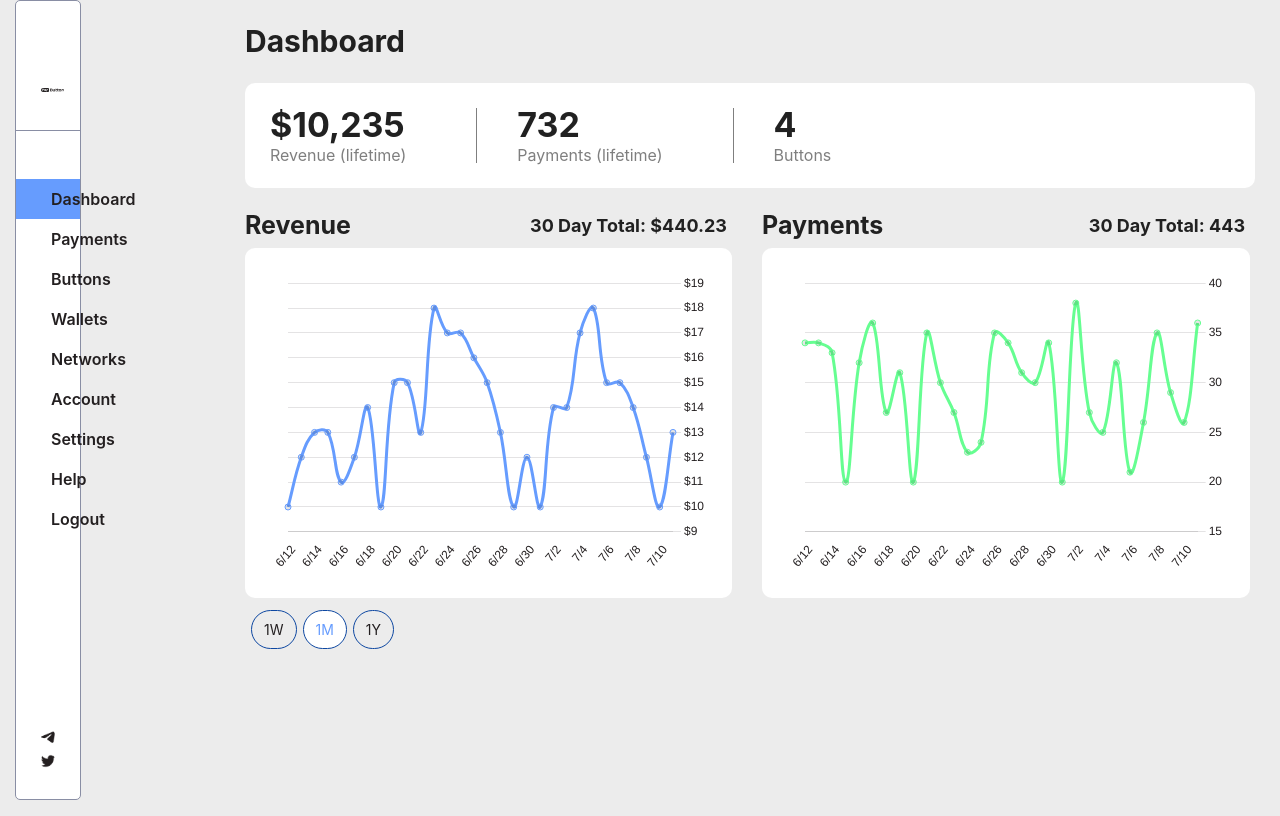
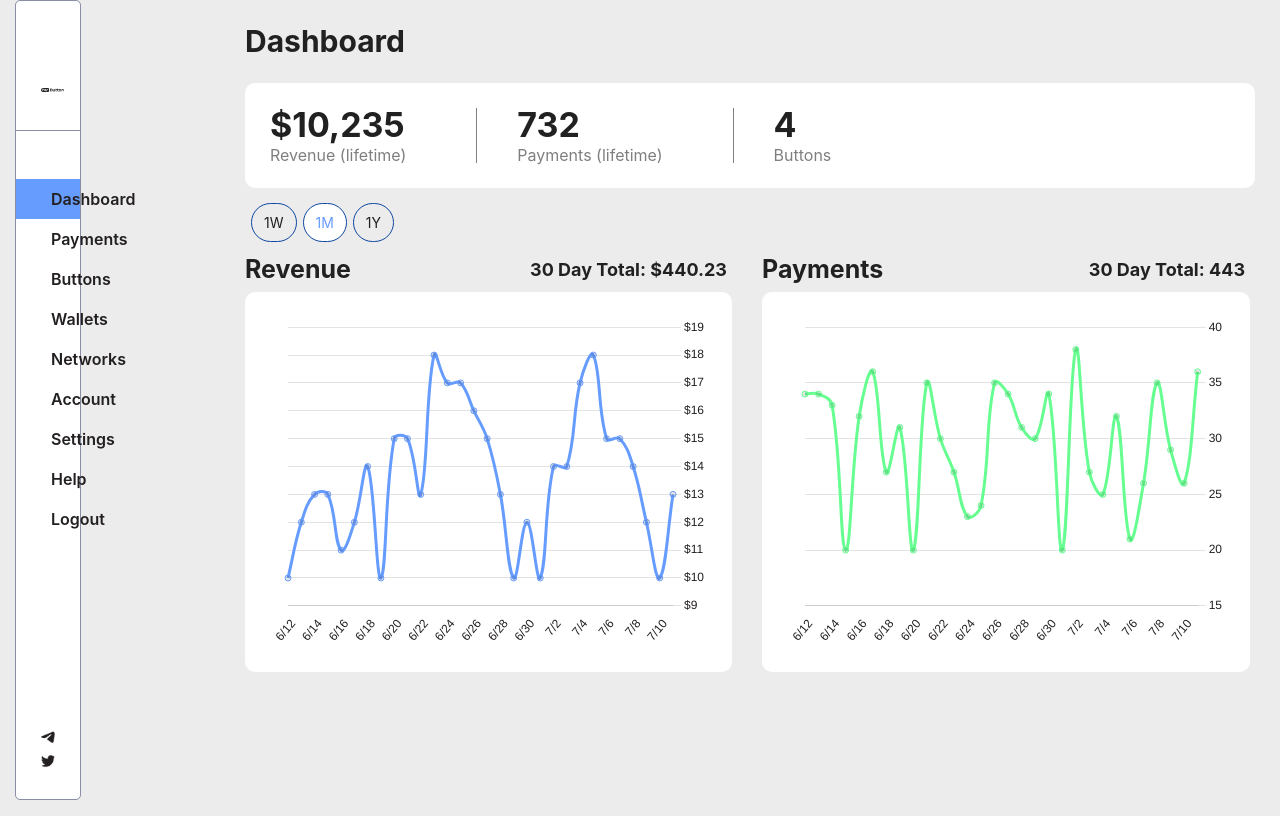
Before and after one commit to PayButton/paybutton-server, a Next.js app: page /dashboard in a window 1280 px wide. Built offline with nearby package versions, Linux system fonts and the light colour scheme; what supertokens-auth-react would draw is missing.

Commit message:
move buttons up

```diff
--- a/pages/dashboard/dashboard.module.css
+++ b/pages/dashboard/dashboard.module.css
@@ -38,10 +38,13 @@
   line-height: 1em;
 }
 
+.btn_ctn {
+  margin: 15px 0;
+}
+
 .chart_outer_ctn {
   width: 100%;
   display: flex;
-  margin-top: 25px;
 }
 
 .chart_inner_ctn {
@@ -63,7 +66,7 @@
   padding: 25px;
   border-radius: 10px;
   position: relative;
-  height: 350px;
+  height: 380px;
 }
 
 .chart_inner_ctn h4 {
@@ -87,9 +90,7 @@
   padding: 10px 12px;
   margin: 0;
   margin-left: 6px;
-  margin-top: 2px;
   filter: none;
-  margin-top: 12px;
 }
 
 .active_btn {
--- a/pages/dashboard/index.tsx
+++ b/pages/dashboard/index.tsx
@@ -89,6 +89,11 @@ export default function Dashboard (): React.ReactElement {
         <NumberBlock value={data.lifetime_payments} text='Payments (lifetime)' />
         <NumberBlock value={data.buttons} text='Buttons' />
       </div>
+      <div className={style.btn_ctn}>
+        <button className={revenue === sevenDayRevenue ? `${style.active_btn} ${style.toggle_btn}` : style.toggle_btn} onClick={() => {setRevenue(sevenDayRevenue);setPayments(sevenDayPayments)}}>1W</button>
+        <button className={revenue === thirtyDayRevenue ? `${style.active_btn} ${style.toggle_btn}` : style.toggle_btn} onClick={() => {setRevenue(thirtyDayRevenue);setPayments(thirtyDayPayments)}}>1M</button>
+        <button className={revenue === yearRevenue ? `${style.active_btn} ${style.toggle_btn}` : style.toggle_btn} onClick={() => {setRevenue(yearRevenue);setPayments(yearPayments)}}>1Y</button>
+      </div>
       <div className={style.chart_outer_ctn}>
         <div className={style.chart_inner_ctn}>
           <div className={style.chart_title_ctn}>
@@ -109,9 +114,6 @@ export default function Dashboard (): React.ReactElement {
           </div>
         </div>
       </div>
-      <button className={revenue === sevenDayRevenue ? `${style.active_btn} ${style.toggle_btn}` : style.toggle_btn} onClick={() => {setRevenue(sevenDayRevenue);setPayments(sevenDayPayments)}}>1W</button>
-      <button className={revenue === thirtyDayRevenue ? `${style.active_btn} ${style.toggle_btn}` : style.toggle_btn} onClick={() => {setRevenue(thirtyDayRevenue);setPayments(thirtyDayPayments)}}>1M</button>
-      <button className={revenue === yearRevenue ? `${style.active_btn} ${style.toggle_btn}` : style.toggle_btn} onClick={() => {setRevenue(yearRevenue);setPayments(yearPayments)}}>1Y</button>
     </Page>
 
   )
```
